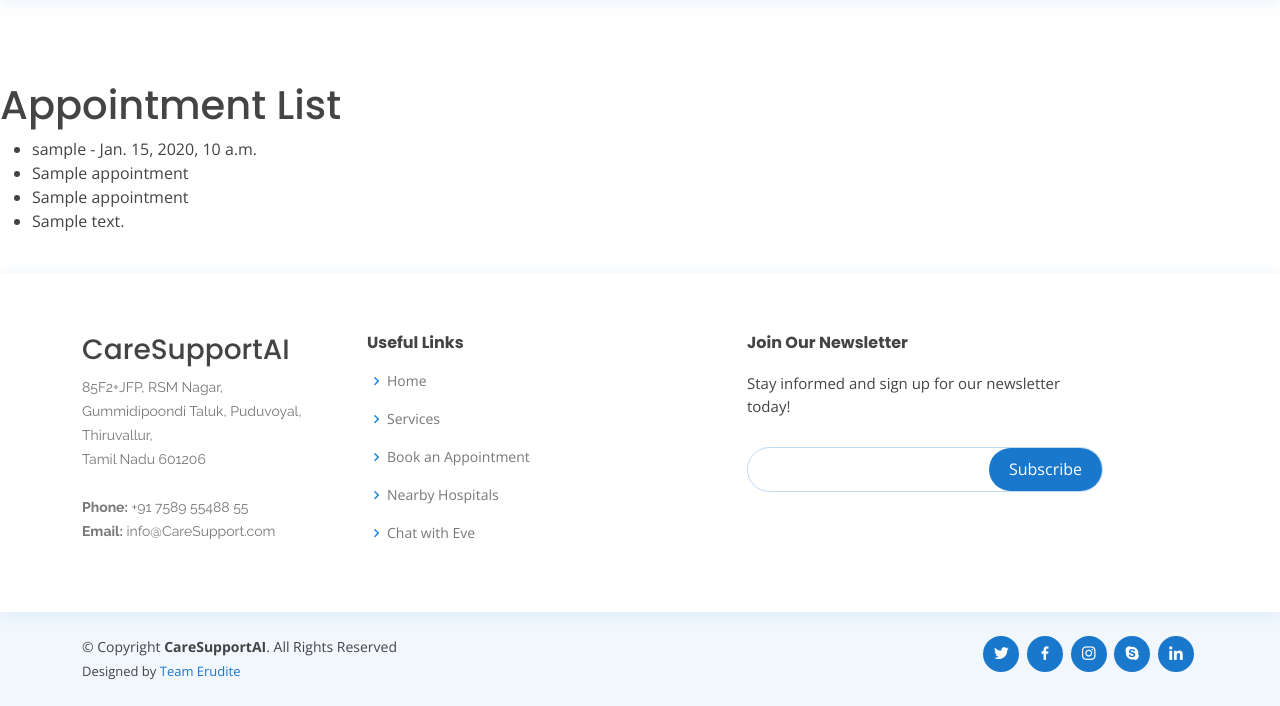
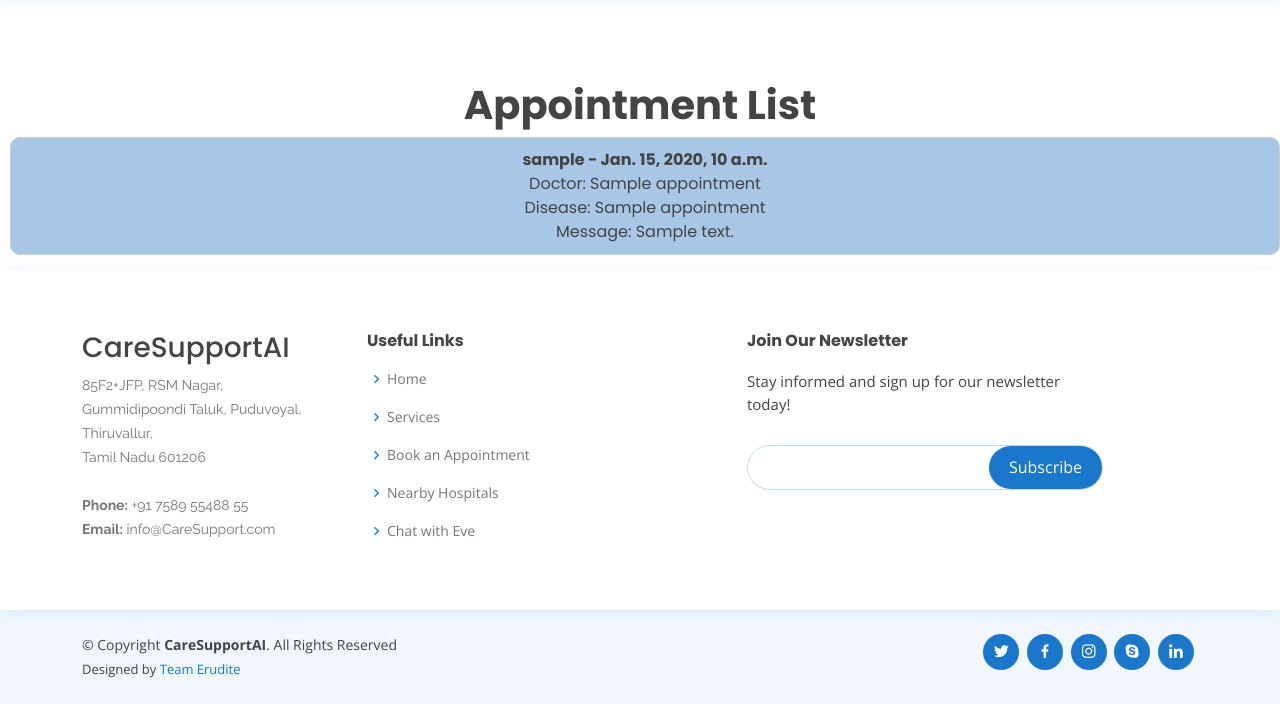
Before and after one commit to srinath0307/CareSupportAI, a Django app: page /appointment_list in a window 1280 px wide. Shown: the part 119-825 px from the top of the page. Run offline with Django 4.2, Linux system fonts and the light colour scheme; tables that the repository leaves empty hold one stand-in row (values such as "Sample post"); parts of the project's set-up code (start-up, migrations or seed data) failed here and were passed over; some libraries are stand-ins or nearby versions.

Commit message:
ui updated

```diff
--- a/Medilab/static/Medilab/css/chat.css
+++ b/Medilab/static/Medilab/css/chat.css
@@ -9,12 +9,12 @@
 }
 
 .container {
-    background: url("../img/Chat.jpg") center center no-repeat; padding-top: 750px;
-    background-size: 1000px  ;
+    background: url("../img/Chat.jpg") left center no-repeat; padding-top: 1000px;align-content: center;
+    background-size: contain  ;
     min-height: 500px;
     display: flex;
+    align-items: center;
     justify-content: center;
-    align-items: center;
     flex-direction: column;
 
 }
--- a/Medilab/templates/Medilab/appointment_list.html
+++ b/Medilab/templates/Medilab/appointment_list.html
@@ -2,17 +2,38 @@
 {% load static %}
 
 {% block content %}
-<div style="margin-top:200px">
-    <h1>Appointment List</h1>
-    <ul>
+<style>
+    .appointment-list {
+        font-family: "Poppins", sans-serif;
+        list-style: none;
+        padding-left: 10px;
+    }
+    .appointment-item {
+        border: 1px solid #ccc;
+        border-radius: 10px;
+        padding: 10px;
+        margin-bottom: 10px;
+        background-color: #a8c7e7;
+    }
+    .center-content {
+        text-align: center;
+    }
+</style>
+
+<div class="center-content" style="margin-top: 200px">
+    <h1 style="font-weight: bold">Appointment List</h1>
+    <ul class="appointment-list">
         {% for appointment in appointments %}
-            <li>{{ appointment.user_name }} - {{ appointment.appointment_date }}</li>
-            <li>{{ appointment.doctor_name }}</li>
-            <li>{{ appointment.disease_name }}</li>
-            <li>{{ appointment.user_message }}</li>
-            <br>
+            <li class="appointment-item">
+                <strong>{{ appointment.user_name }} - {{ appointment.appointment_date }}</strong>
+                <br>
+                Doctor: {{ appointment.doctor_name }}
+                <br>
+                Disease: {{ appointment.disease_name }}
+                <br>
+                Message: {{ appointment.user_message }}
+            </li>
         {% endfor %}
     </ul>
-
 </div>
-{%  endblock %}
+{% endblock %}
--- a/Medilab/templates/Medilab/base.html
+++ b/Medilab/templates/Medilab/base.html
@@ -10,7 +10,7 @@
     <meta content="" name="keywords">
 
     <!-- Favicons -->
-    <link href="{% static 'Medilab/img/favicon.png' %}" rel="icon">
+    <link href="{% static 'Medilab/img/logo.png' %}" rel="icon">
 
     <!-- Google Fonts -->
     <link href="https://fonts.googleapis.com/css?family=Open+Sans:300,300i,400,400i,600,600i,700,700i|Raleway:300,300i,400,400i,500,500i,600,600i,700,700i|Poppins:300,300i,400,400i,500,500i,600,600i,700,700i"
@@ -40,7 +40,7 @@
 
         <h1 class="logo me-auto"><a href="{% url 'home' %}">CareSupportAI</a></h1>
         <!-- Uncomment below if you prefer to use an image logo -->
-        <!-- <a href="index.html" class="logo me-auto"><img src="assets/img/logo.png" alt="" class="img-fluid"></a>-->
+{#        <a href="base.html" class="logo me-auto"><img src="{% static 'static/Medilab/img/logo.png' %}" alt="" class="img-fluid"></a>#}
 
         <nav id="navbar" class="navbar order-last order-lg-0">
             <ul>
```
Also changed, not shown: Medilab/templates/Medilab/create_appointment.html (+26 -3 lines), Medilab/static/Medilab/img/logo.jpg (added), Medilab/static/Medilab/img/logo.png (added).
